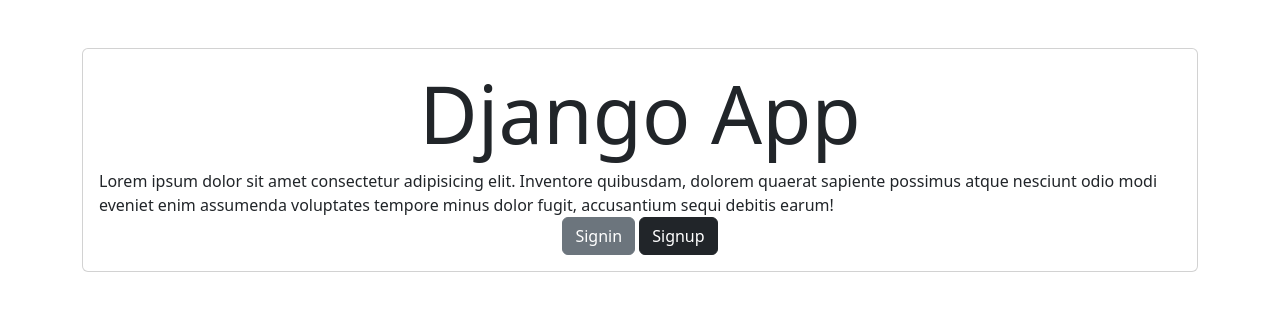
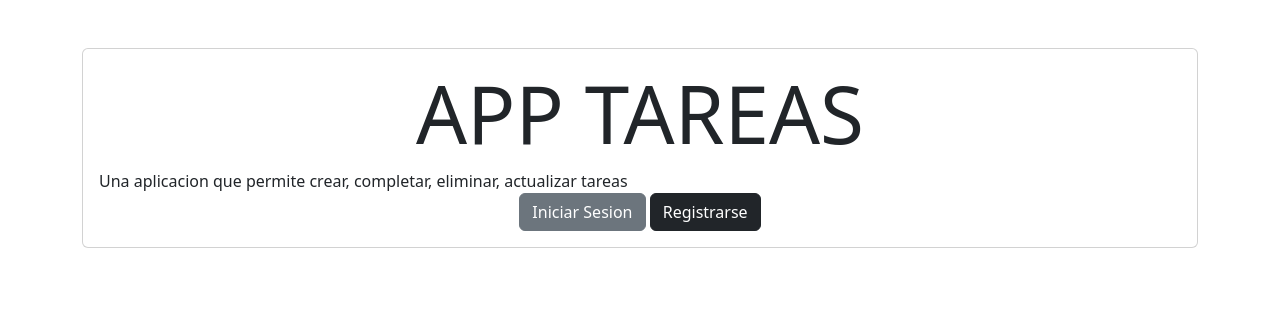
Before and after one commit to 10SEBASG01/JandryGuarandaAplicacionTareas, a Django app: page / in a window 1280 px wide. Shown: the part 56-367 px from the top of the page. Run offline with Django 5.2, Linux system fonts and the light colour scheme.

Commit message:
Cambios Html Español

```diff
--- a/tasks/templates/create_task.html
+++ b/tasks/templates/create_task.html
@@ -4,11 +4,11 @@
     <div class="row">
         <div class="col-md-4 offset-md-4 mt-5">
             <form action="/tasks/create/" method="POST" class="card card-body">
-                <h1>Create Task</h1>
+                <h1>Crear Tareas</h1>
                 {{error}}
                 {% csrf_token %}
                 {{form.as_p}}
-                <button class="btn btn-primary">Save</button>
+                <button class="btn btn-primary">Guardar</button>
             </form>
         </div>
     </div>
--- a/tasks/templates/home.html
+++ b/tasks/templates/home.html
@@ -2,14 +2,14 @@
 {% block content %}
 <main class="container py-5">
     <section class="card card-body">
-        <h1 class="display-1 text-center">Django App</h1>
-        Lorem ipsum dolor sit amet consectetur adipisicing elit. Inventore quibusdam, dolorem quaerat sapiente possimus atque nesciunt odio modi eveniet enim assumenda voluptates tempore minus dolor fugit, accusantium sequi debitis earum!
+        <h1 class="display-1 text-center">APP TAREAS</h1>
+        Una aplicacion que permite crear, completar, eliminar, actualizar tareas
         <div class="text-center">
             <a class="btn btn-secondary" href="/signin/">
-                Signin
+                Iniciar Sesion
             </a>
             <a class="btn btn-dark" href="/signup/">
-                Signup
+                Registrarse
             </a>
         </div>
     </section>
--- a/tasks/templates/task_detail.html
+++ b/tasks/templates/task_detail.html
@@ -9,7 +9,7 @@
                     {% csrf_token %}
                     {{form.as_p}}
                     <button class="btn btn-primary">
-                        Update
+                        Actualizar
                     </button>
                 </form>
 
@@ -17,13 +17,13 @@
                     <form action="{% url 'complete_task' task.id %}" method="POST">
                         {% csrf_token %}
                         <button class="btn btn-secondary">
-                            Complete
+                            Completar
                         </button>
                     </form>
                     <form action="{% url 'delete_task' task.id %}" method="POST">
                         {% csrf_token %}
                         <button class="btn btn-danger">
-                            Delete
+                            Eliminar
                         </button>
                     </form>
                 </div>
```
Also changed, not shown: tasks/templates/signin.html (+4 -4 lines), tasks/templates/signup.html (+5 -5 lines).
